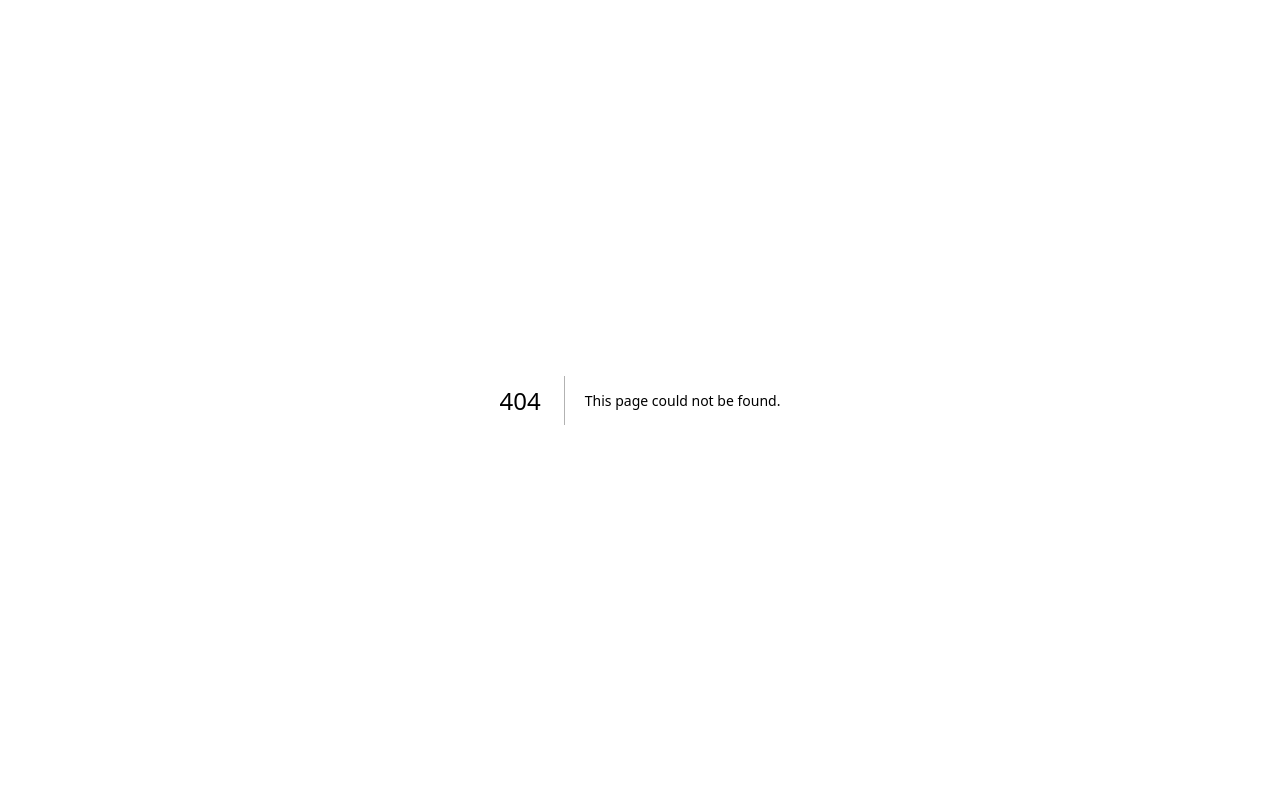
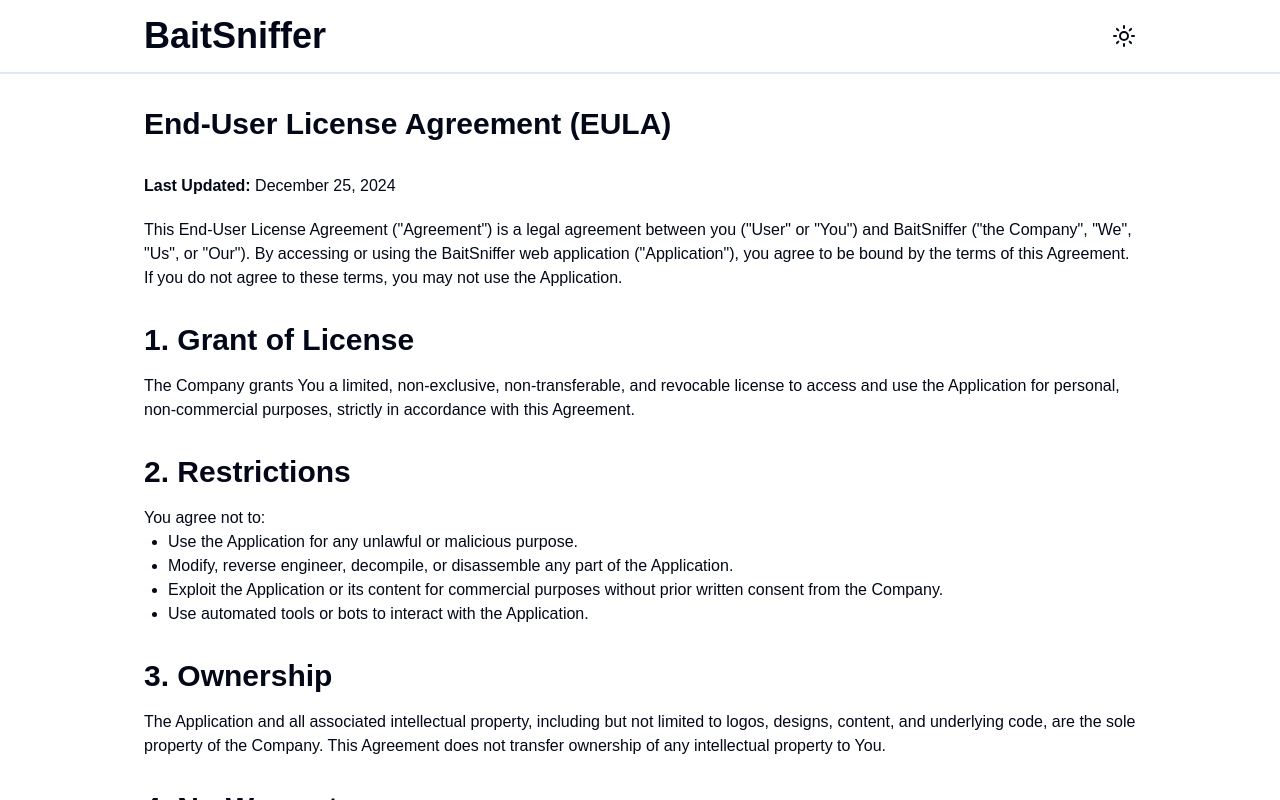
Before and after one commit to jallenmanaloto/sniffer-ui, a Next.js app: page /eula in a window 1280 px wide. Before the commit this address had no page. Built offline with nearby package versions, Linux system fonts and the light colour scheme.

Commit message:
feat: create EULA page

```diff
--- /dev/null
+++ b/src/app/eula/page.tsx
@@ -0,0 +1,62 @@
+import Footer from "@/components/footer";
+import Header from "@/components/header";
+
+export default function Eula() {
+  return (
+
+    <div className="w-screen h-screen dark:bg-slate-900">
+      <Header />
+      <main className="container mx-auto px-8 lg:px-36 pb-24">
+
+        <h1 className="text-3xl font-bold py-8">End-User License Agreement (EULA)</h1>
+
+        <div className="flex flex-col gap-5">
+          <p><strong>Last Updated:</strong> December 25, 2024</p>
+          <p>This End-User License Agreement ("Agreement") is a legal agreement between you ("User" or "You") and BaitSniffer ("the Company", "We", "Us", or "Our"). By accessing or using the BaitSniffer web application ("Application"), you agree to be bound by the terms of this Agreement. If you do not agree to these terms, you may not use the Application.</p>
+        </div>
+
+
+        <h2 className="text-3xl font-bold pt-8 py-4">1. Grant of License</h2>
+        <p>The Company grants You a limited, non-exclusive, non-transferable, and revocable license to access and use the Application for personal, non-commercial purposes, strictly in accordance with this Agreement.</p>
+
+        <h2 className="text-3xl font-bold pt-8 py-4">2. Restrictions</h2>
+        <p>You agree not to:</p>
+
+        <ul className="ml-6 list-disc">
+          <li>Use the Application for any unlawful or malicious purpose.</li>
+          <li>Modify, reverse engineer, decompile, or disassemble any part of the Application.</li>
+          <li>Exploit the Application or its content for commercial purposes without prior written consent from the Company.</li>
+          <li>Use automated tools or bots to interact with the Application.</li>
+        </ul>
+
+        <h2 className="text-3xl font-bold pt-8 py-4">3. Ownership</h2>
+        <p>The Application and all associated intellectual property, including but not limited to logos, designs, content, and underlying code, are the sole property of the Company. This Agreement does not transfer ownership of any intellectual property to You.</p>
+
+        <h2 className="text-3xl font-bold pt-8 py-4">4. No Warranty</h2>
+        <p>The Application is provided "as is" without warranties of any kind, whether express or implied, including but not limited to fitness for a particular purpose, merchantability, or non-infringement. The Company does not guarantee the accuracy, reliability, or completeness of the analysis provided by the Application.</p>
+
+        <h2 className="text-3xl font-bold pt-8 py-4">5. Limitation of Liability</h2>
+        <p>To the maximum extent permitted by law, the Company shall not be liable for any damages, losses, or liabilities arising from:</p>
+        <ul className="ml-6 list-disc">
+          <li>Use the Application for any unlawful or malicious purpose.</li>
+          <li>Modify, reverse engineer, decompile, or disassemble any part of the Application.</li>
+          <li>Exploit the Application or its content for commercial purposes without prior written consent from the Company.</li>
+          <li>Use automated tools or bots to interact with the Application.</li>
+        </ul>
+
+        <h2 className="text-3xl font-bold pt-8 py-4">6. Termination</h2>
+        <p>The Company reserves the right to terminate or suspend Your access to the Application at any time, without prior notice, for any reason, including but not limited to violation of this Agreement.</p>
+
+        <h2 className="text-3xl font-bold pt-8 py-4">7. Modifications</h2>
+        <p>The Company reserves the right to update or modify this Agreement at any time. Any changes will be posted on this page, and the "Last Updated" date will be revised. Continued use of the Application after changes implies acceptance of the updated terms.</p>
+
+        <h2 className="text-3xl font-bold pt-8 py-4">8. Governing Law</h2>
+        <p>This Agreement shall be governed by and construed in accordance with the laws of the Philippines.</p>
+
+        <h2 className="text-3xl font-bold pt-8 py-4">9. Contact Information</h2>
+        <p>If You have any questions or concerns about this Agreement, You may contact Us at <b>support@baitsniffer.com</b>.</p>
+      </main>
+      <Footer />
+    </div>
+  )
+}
```
